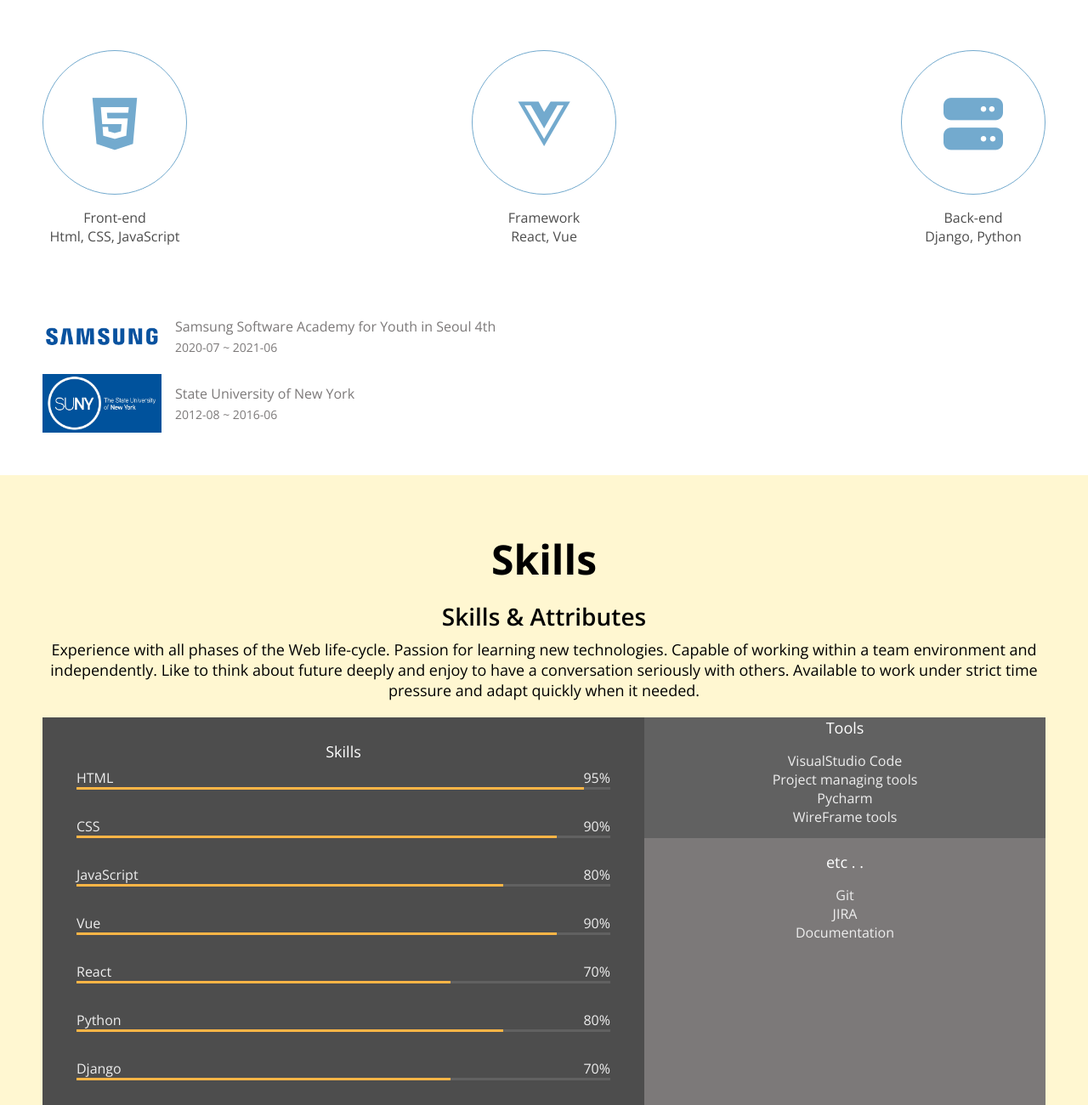
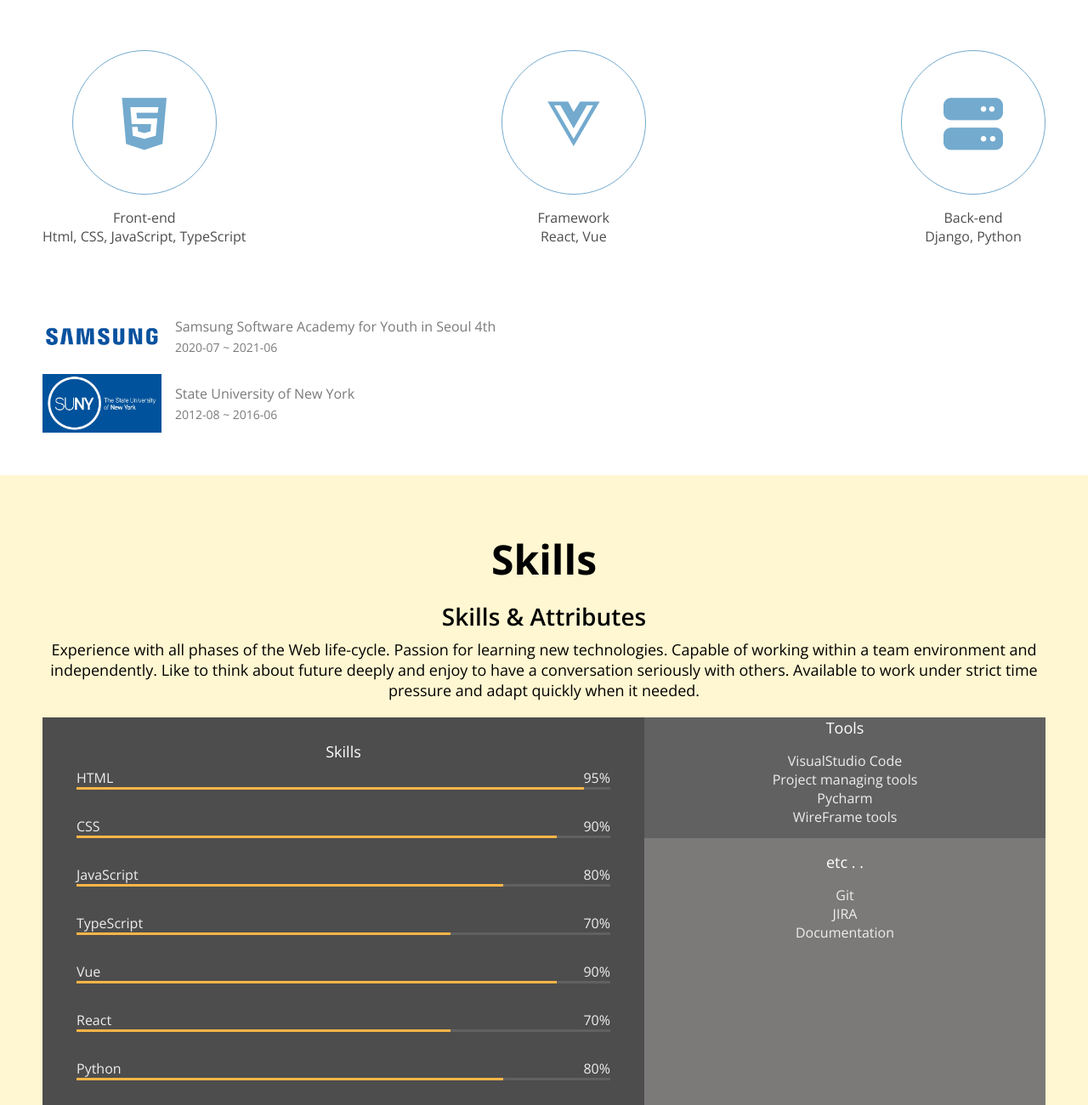
Before and after one commit to hsy118/portfolio, a plain HTML site: page index.html in a window 1280 px wide. Shown: the part 952-2252 px from the top of the page at 85% size. Drawn offline with nearby package versions, Linux system fonts and the light colour scheme.

Commit message:
ADD: typescript

```diff
--- a/index.html
+++ b/index.html
@@ -77,7 +77,9 @@
             <i class="fab fa-html5"></i>
           </div>
           <div class="major__title">Front-end</div>
-          <div class="major__description">Html, CSS, JavaScript</div>
+          <div class="major__description">
+            Html, CSS, JavaScript, TypeScript
+          </div>
         </div>
         <div class="major">
           <div class="major__icon">
@@ -157,6 +159,15 @@
               </div>
               <div class="skill__bar">
                 <div class="skill__value" style="width: 80%"></div>
+              </div>
+            </div>
+            <div class="skill">
+              <div class="skill__description">
+                <span>TypeScript</span>
+                <span>70%</span>
+              </div>
+              <div class="skill__bar">
+                <div class="skill__value" style="width: 70%"></div>
               </div>
             </div>
             <div class="skill">
```
